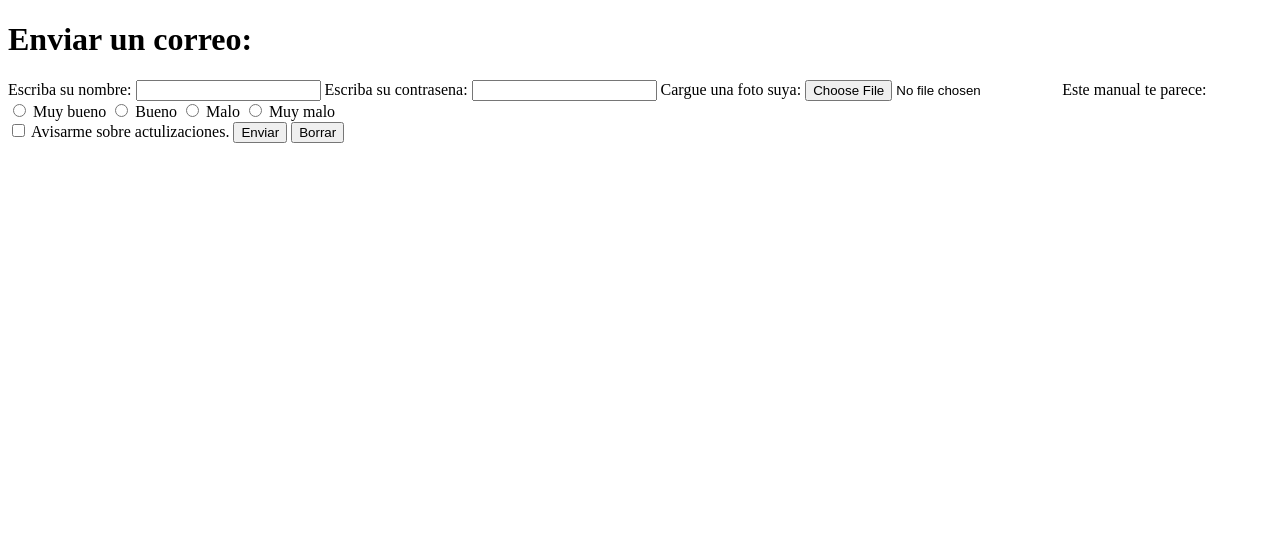
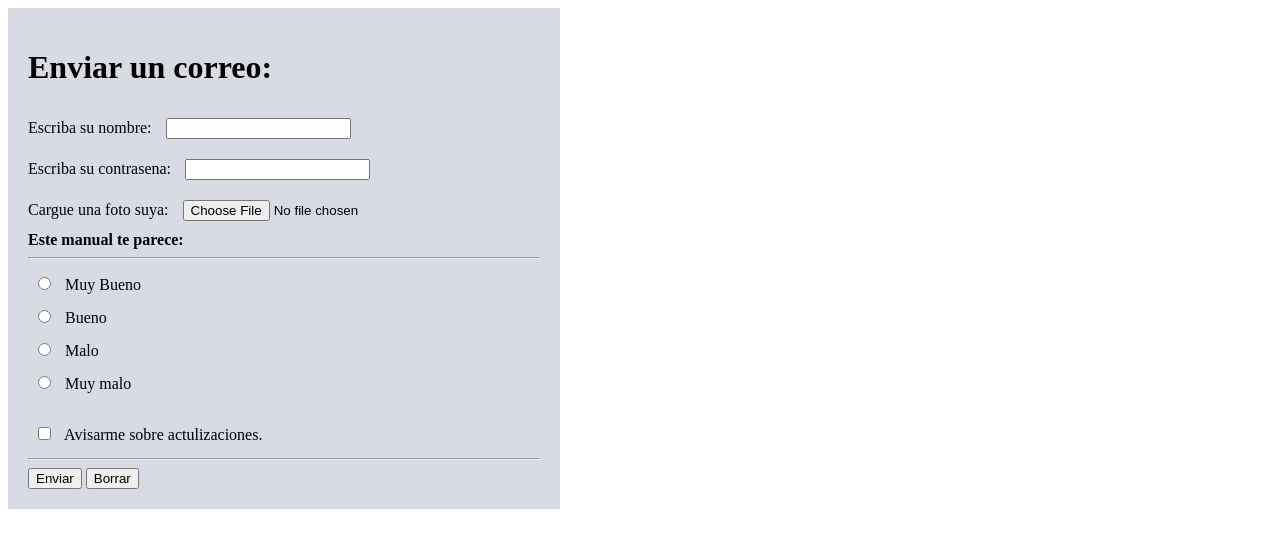
Before and after one commit to Edwinroman30/WebTasks, a plain HTML site: page 202010233_GUIA-03/envioCorreo.html in a window 1280 px wide. Drawn offline with Linux system fonts and the light colour scheme.

Commit message:
Agregacion de estilos

```diff
--- a/202010233_GUIA-03/envioCorreo.html
+++ b/202010233_GUIA-03/envioCorreo.html
@@ -5,46 +5,90 @@
     <meta http-equiv="X-UA-Compatible" content="IE=edge">
     <meta name="viewport" content="width=device-width, initial-scale=1.0">
     <title>Enviar un correo</title>
+
+    <style>
+        .form-container{
+            width: 40vw;
+            display: block;
+            padding: 20px;
+            background-color: rgb(217, 219, 228);
+        }
+
+        .form-container input{
+            margin: 10px;
+        }
+
+        .form-group{
+            display: flex;
+            flex-direction: column;
+        }
+
+    </style>
+
 </head>
 <body>
 
-    <h1>Enviar un correo:</h1>
 
     <form action="mailto:202010233@itla.edu.do" method="post" name="">
 
         <div class="form-container">
 
+            <h1>Enviar un correo:</h1>
+
             <label for="nombre">Escriba su nombre:</label>
             <input type="text" name="name" id="">
+            <br>
 
             <label for="password">Escriba su contrasena:</label>
             <input type="password" name="password" id="">
+            <br>
 
             <label for="foto">Cargue una foto suya:</label>
             <input type="file" name="foto" id="">
+            <br>
 
+            <b>
                 <label for="califica">Este manual te parece:</label>
+            </b>
+            <hr>
+
 
             <div class="form-group">
+
+                <div class="block">
                     <input type="radio" name="Muybueno" id="" value="Muy bueno">
-                 Muy bueno
+                    <label for="">Muy Bueno</label>
+                </div>
 
+                <div class="block">
                     <input type="radio" name="bueno" id="" value="bueno">
-                 Bueno
+                    <label for="">Bueno</label>
+                </div>
 
+                <div class="block">
                     <input type="radio" name="Malo" id="" value="Malo">
-                 Malo
+                    <label for="">Malo</label>
+                </div>
 
+                <div class="block">
                     <input type="radio" name="Muymalo" id="" value="Muy malo">
-                 Muy malo
+                    <label for="">Muy malo</label>
                 </div>
 
             </div>
 
+            <br>
+
             <input type="checkbox" name="isthreupdates" id=""> Avisarme sobre actulizaciones.
+            <hr>
 
+            <div class="block-buttoms">
                 <button type="submit">Enviar</button>
                 <button type="reset">Borrar</button>
+            </div>
+
+        </div>
+
     </form>
 
 </body>
```
Lines whose indentation alone changed are shown as unchanged.
